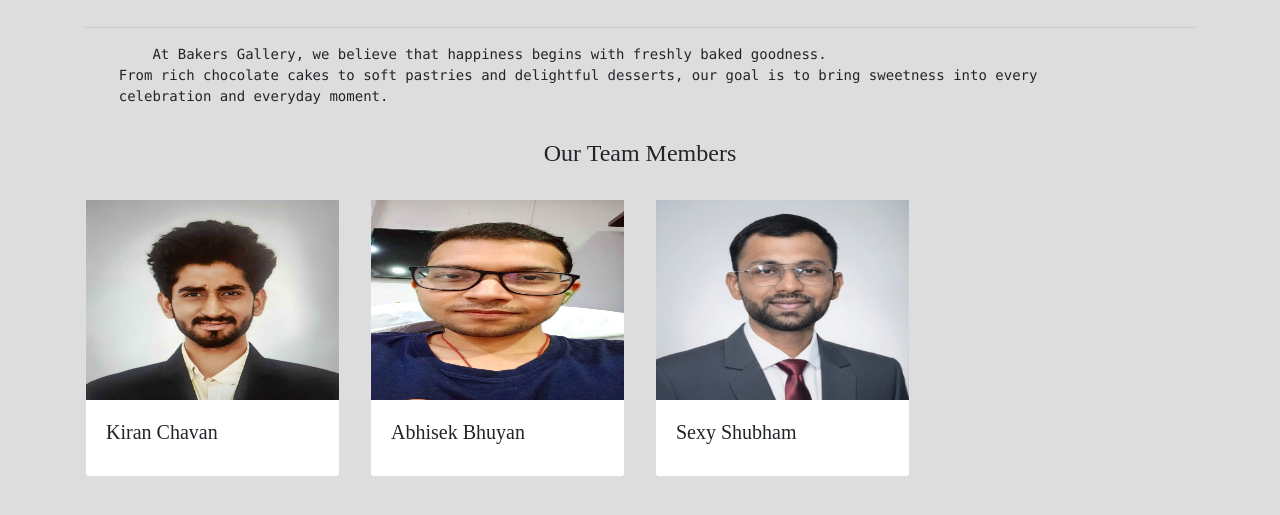
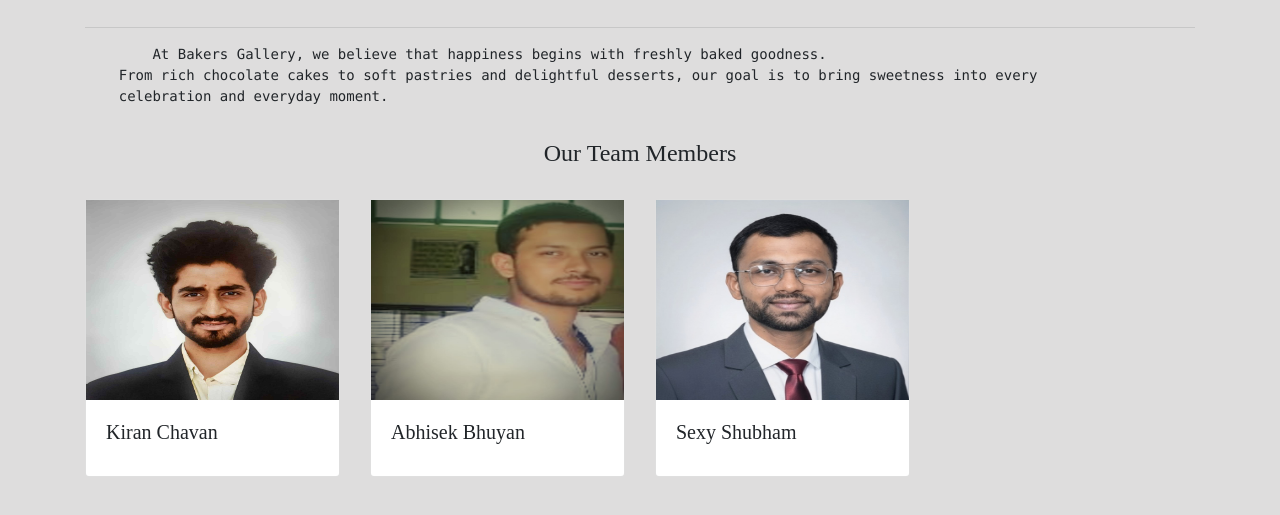
Before and after one commit to DareDeviL8454/Bakers, a Django app: page /about in a window 1280 px wide. Shown: the part 256-771 px from the top of the page. Run offline with Django 3.2, Linux system fonts and the light colour scheme; some libraries are stand-ins or nearby versions.

Commit message:
Update about.html

```diff
--- a/templates/about.html
+++ b/templates/about.html
@@ -36,7 +36,7 @@
                       </div>
                       <div class="col-sm-3">
                         <div class="card">
-                            <img src="static/About us/bhuyan.jpg" alt="Girl in a jacket" width="253" height="200">
+                            <img src="static/About us/bhu.jpg" alt="Girl in a jacket" width="253" height="200">
                           <div class="card-body">
                             <h5 class="card-title">Abhisek Bhuyan</h5>
                           </div>
```
